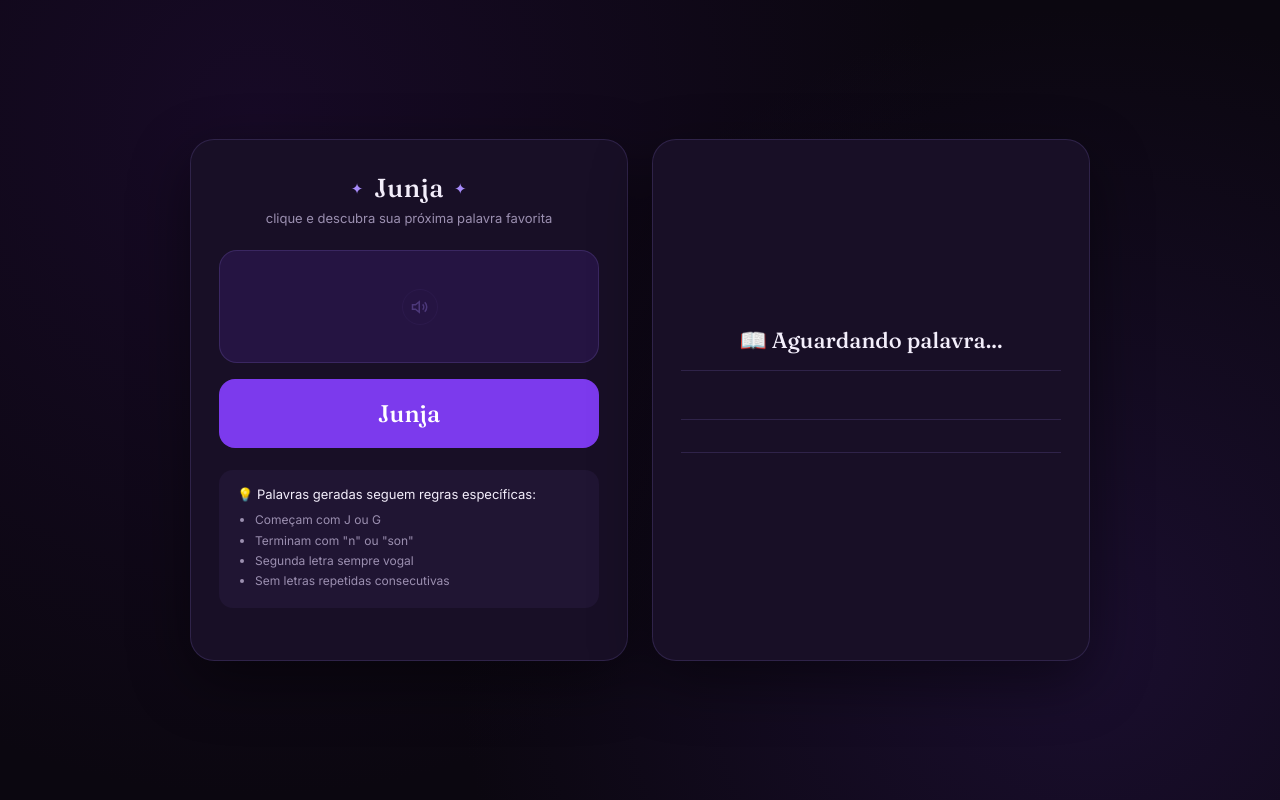
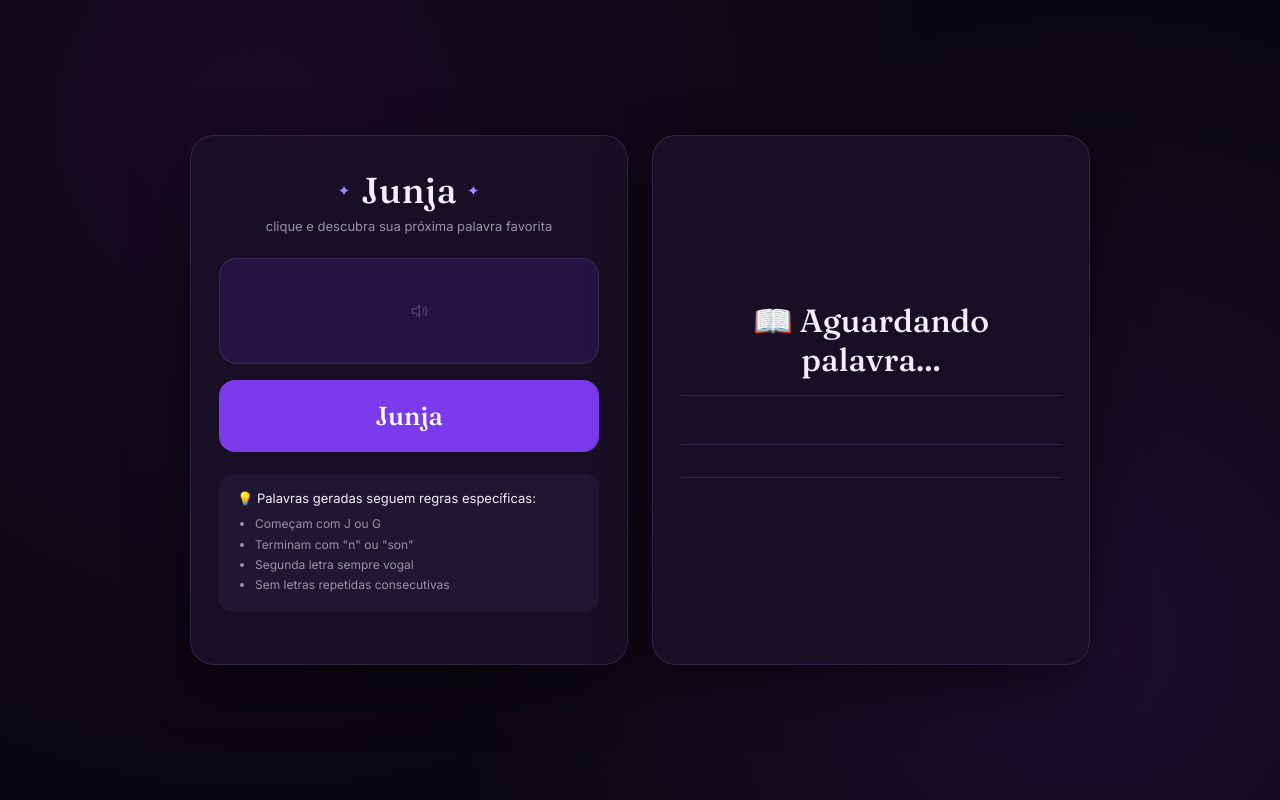
Before and after one commit to theoam4/junja-site, a plain HTML site: page index.html in a window 1280 px wide. Drawn offline with Linux system fonts and the light colour scheme.

Commit message:
style: ajustar tamanhos de fonte em vários elementos

```diff
--- a/style.css
+++ b/style.css
@@ -63,7 +63,7 @@ body {
 .title {
   margin: 0;
   font-family: var(--font-display);
-  font-size: 26px;
+  font-size: 36px;
   font-weight: 500;
   letter-spacing: 0.5px;
   display: flex;
@@ -98,7 +98,7 @@ body {
 
 .word {
   font-family: var(--font-display);
-  font-size: 48px;
+  font-size: 42px;
   color: var(--purple-soft);
   word-break: break-word;
   text-align: center;
@@ -150,7 +150,7 @@ body {
   width: 100%;
   padding: 20px;
   font-family: var(--font-display);
-  font-size: 24px;
+  font-size: 26px;
   font-weight: 500;
   color: #fff;
   background: var(--purple-strong);
@@ -194,7 +194,7 @@ body {
   display: flex;
   align-items: center;
   gap: 6px;
-  font-size: 12px;
+  font-size: 14px;
   color: var(--text-muted);
   margin: 0 0 8px;
 }
@@ -224,7 +224,7 @@ body {
 
 .meaning-word {
   font-family: var(--font-display);
-  font-size: 22px;
+  font-size: 32px;
   text-align: center;
   margin: 0;
 }
```
